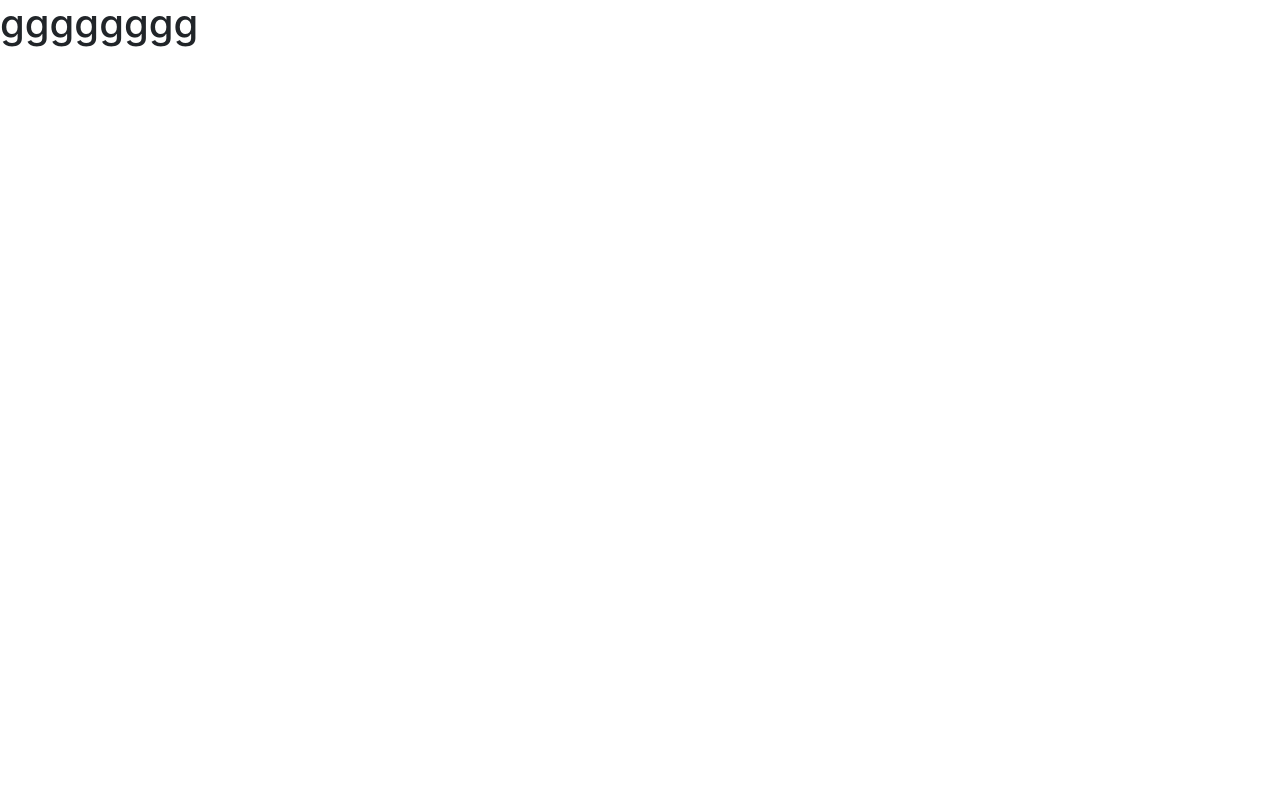
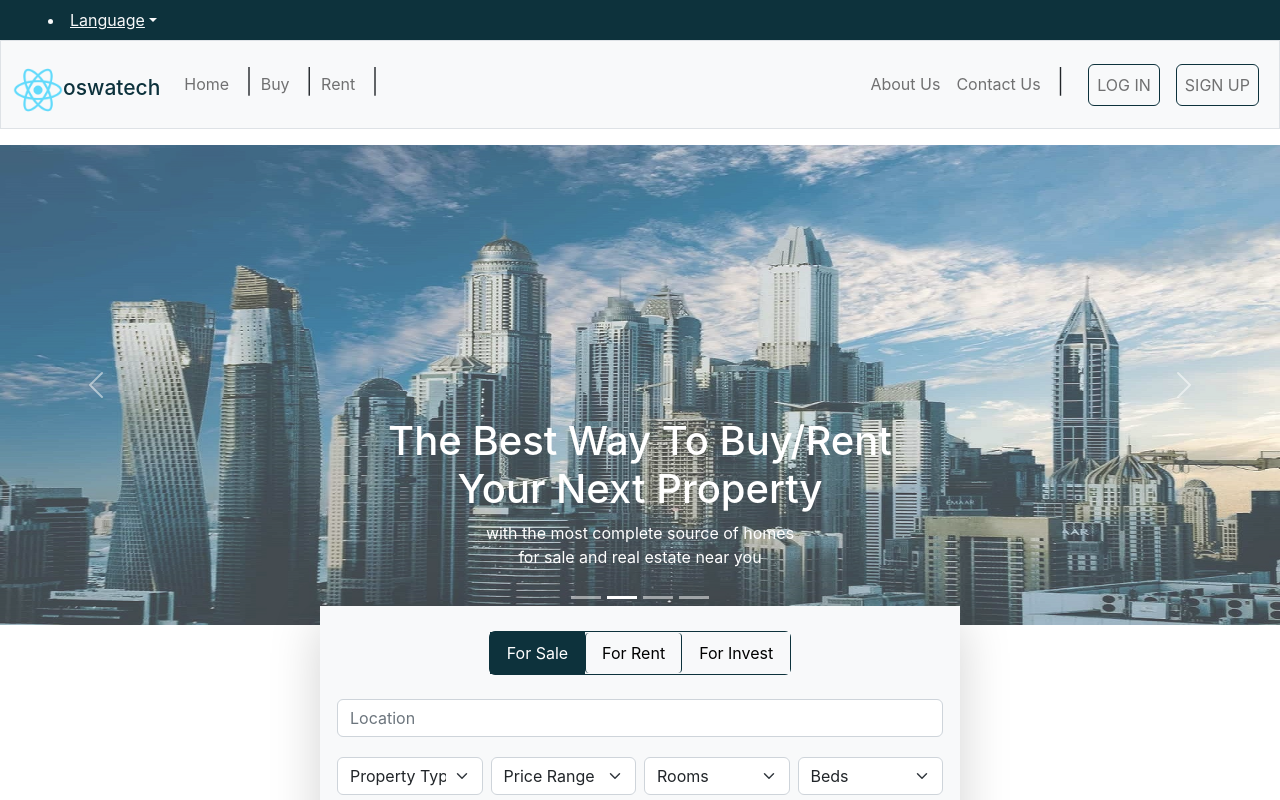
Before and after one commit to qusaiHoussien/soft-sonic-estate, a React (Create React App) app: page / in a window 1280 px wide. Shown: the top 800 px of the page. Built offline with nearby package versions, Linux system fonts and the light colour scheme.

Commit message:
Update App.js

```diff
--- a/src/App.js
+++ b/src/App.js
@@ -5,7 +5,9 @@ import Layout from "./layout/Layout";
 function App() {
   return (
     <div>
-<h1>gggggggg</h1>
+      <Layout>
+        <AppRoutes />
+      </Layout>
     </div>
   );
 }
```
